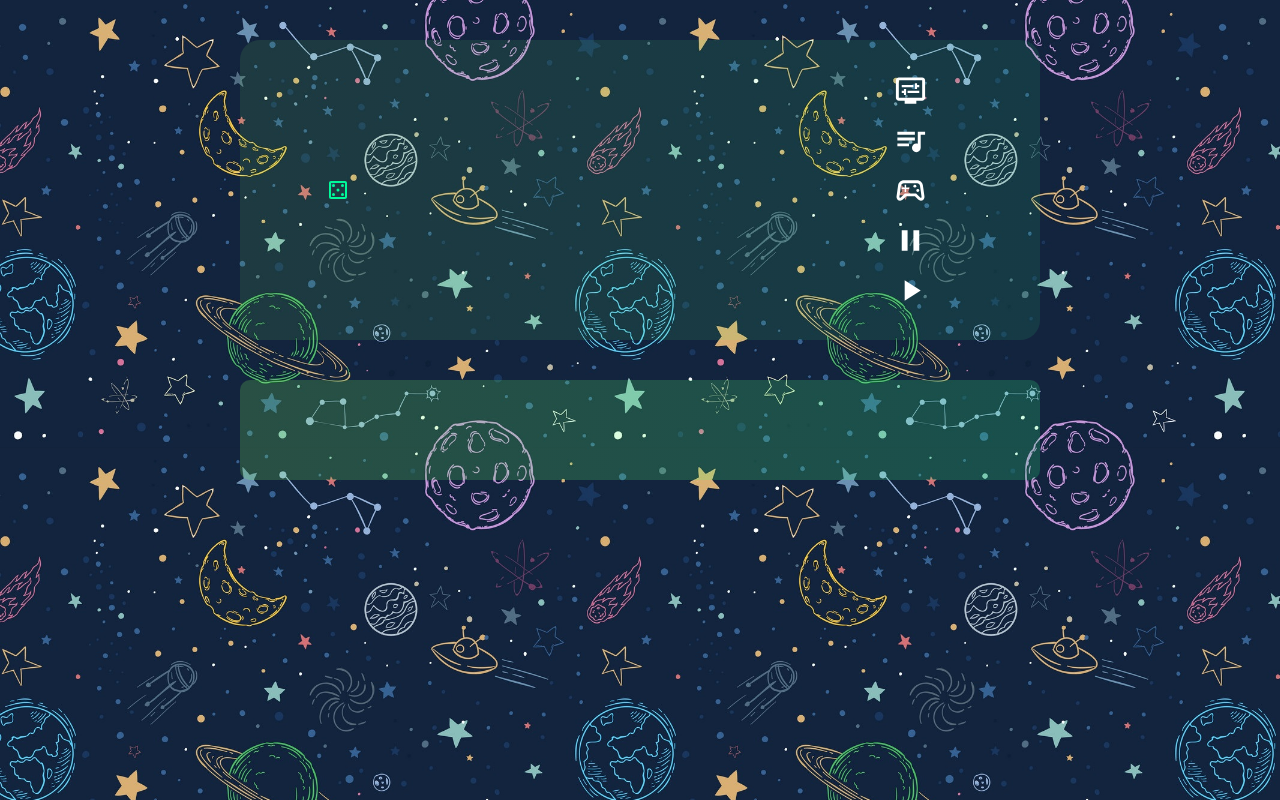
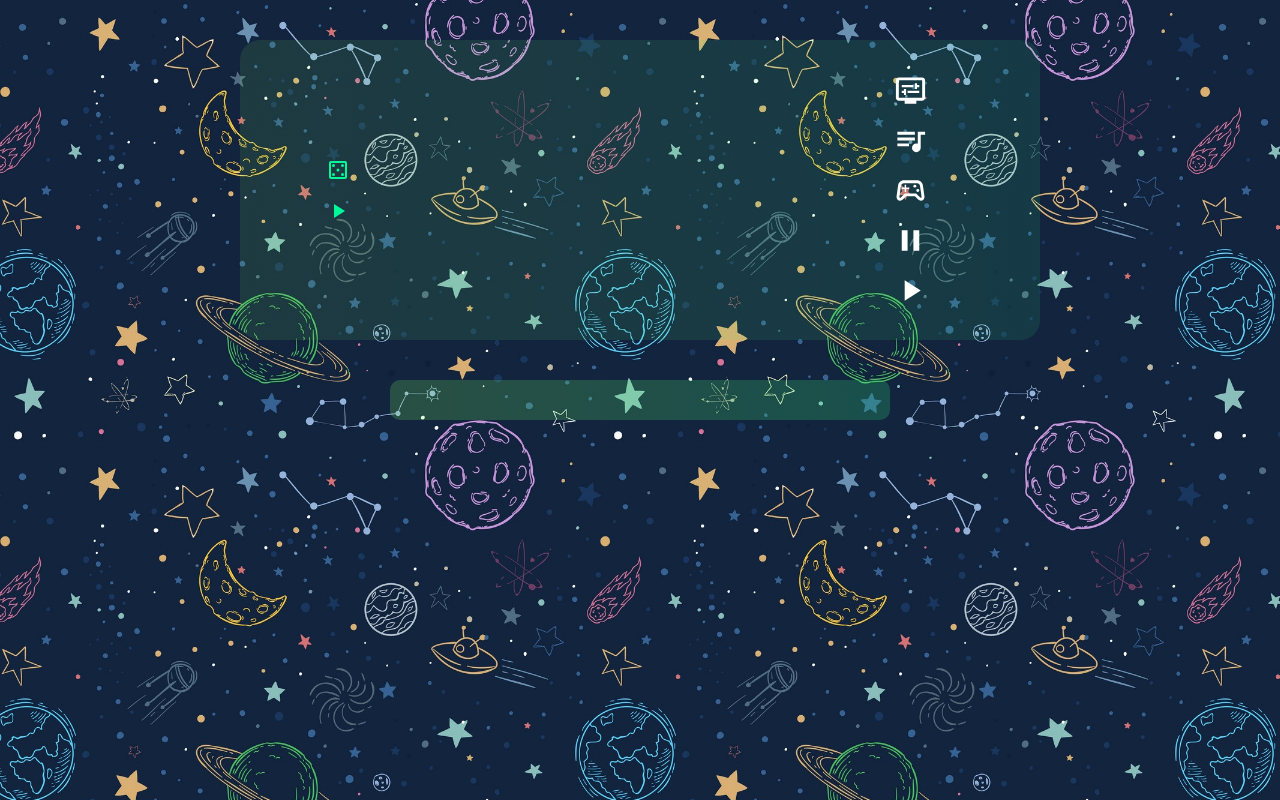
Before and after one commit to Merzaad/botbix, a React (Create React App) app: page / in a window 1280 px wide. Built offline with nearby package versions, Linux system fonts and the light colour scheme.

Commit message:
it works!

```diff
--- a/src/App.tsx
+++ b/src/App.tsx
@@ -37,7 +37,14 @@ function App() {
     }
     dispatch(reorder(x))
   }
-
+  const playAll = () => {
+    records.forEach((x) => {
+      const y = x.src
+      const z = new Audio(y)
+      const t = Number(items[Number(x.id)].margin) * 10
+      setTimeout(() => z.play(), t)
+    })
+  }
   return (
     <Container>
       <Container
@@ -73,6 +80,14 @@ function App() {
             }}
           >
             <CasinoOutlinedIcon />
+          </Button>
+          <Button
+            onClick={playAll}
+            sx={{
+              color: `${notWon ? 'white' : 'mediumspringgreen'}`,
+            }}
+          >
+            <PlayArrowIcon />
           </Button>
         </Container>
         <DnD items={items} onDragEnd={onDragEnd} />
@@ -118,20 +133,16 @@ function App() {
       </Container>
       <Container
         sx={{
-          display: 'flex',
-          flexDirection: 'column',
-          alignItems: 'center',
-          width: '800px',
+          width: '500px',
           marginTop: '5vh',
           borderRadius: '10px',
           boxShadow: 'mediumspringgreen',
-          padding: '50px',
-          gap: '30px;',
+          padding: '20px',
         }}
         id="appbg"
       >
         {records.map((i) => (
-          <SoundBox item={Number(i.id)} />
+          <SoundBox item={Number(i.id)} key={i.id} />
         ))}
       </Container>
     </Container>
--- a/src/app/types.ts
+++ b/src/app/types.ts
@@ -54,5 +54,6 @@ export interface SoundboxState {
     minute: number
     isActive: number
     counter: number
+    src: string | undefined
   }[]
 }
--- a/src/features/soundbox/soundbox.tsx
+++ b/src/features/soundbox/soundbox.tsx
@@ -2,30 +2,17 @@
 /* eslint-disable import/extensions */
 /* eslint-disable import/no-unresolved */
 import * as React from 'react'
-import AudioPlayer from 'material-ui-audio-player'
 import PauseIcon from '@mui/icons-material/Pause'
 import StopIcon from '@mui/icons-material/Stop'
 import PlayArrowIcon from '@mui/icons-material/PlayArrow'
-import CasinoOutlinedIcon from '@mui/icons-material/CasinoOutlined'
 import { useReactMediaRecorder } from 'react-media-recorder'
 import { Button, Container } from '@mui/material'
 import MicNoneOutlinedIcon from '@mui/icons-material/MicNoneOutlined'
-import VolumeUpIcon from '@mui/icons-material/VolumeUp'
-import VolumeMuteIcon from '@mui/icons-material/VolumeMute'
 import RadioButtonCheckedOutlinedIcon from '@mui/icons-material/RadioButtonCheckedOutlined'
 import RadioButtonUncheckedOutlinedIcon from '@mui/icons-material/RadioButtonUncheckedOutlined'
-import { AudioPlayerIcons } from '../../app/types'
 import { useAppDispatch, useAppSelector } from '../../app/hooks'
-import { setIsActive, selectRecords } from './soundboxSlice'
+import { setIsActive, selectRecords, setSrc } from './soundboxSlice'
 
-const icons: AudioPlayerIcons = {
-  PlayIcon: PlayArrowIcon,
-  ReplayIcon: PlayArrowIcon,
-  PauseIcon,
-  VolumeUpIcon,
-  VolumeOffIcon: VolumeMuteIcon,
-  CloseIcon: CasinoOutlinedIcon,
-}
 function SoundBox(props: { item: number }) {
   const { item } = props
   const dispatch = useAppDispatch()
@@ -58,22 +45,16 @@ function SoundBox(props: { item: number }) {
     dispatch(setIsActive({ value: 0, target: item }))
     stopRecording()
   }
-  const src = mediaBlobUrl ? String(mediaBlobUrl) : []
+  React.useEffect(() => {
+    const x = mediaBlobUrl || undefined
+    dispatch(setSrc({ value: x, target: item }))
+  })
   return (
     <Container
       sx={{
-        margin: 'auto',
-        display: 'flex',
-        flexDirection: 'row',
-      }}
-    >
-      <AudioPlayer icons={icons} width="60%" src={src} />
-      <Container
-        sx={{
-          display: 'flex',
-          flexDirection: 'row',
-          width: '40%',
         color: 'white',
+        border: '1px solid',
+        borderRadius: '10px',
       }}
     >
       <Button
@@ -108,7 +89,6 @@ function SoundBox(props: { item: number }) {
         {record[item].isActive === 1 ? <RadioButtonCheckedOutlinedIcon /> : <RadioButtonUncheckedOutlinedIcon />}
       </Button>
     </Container>
-    </Container>
   )
 }
 export default SoundBox
--- a/src/features/soundbox/soundboxSlice.ts
+++ b/src/features/soundbox/soundboxSlice.ts
@@ -27,14 +27,20 @@ export const soundboxSlice = createSlice({
           minute: 0,
           isActive: 0,
           counter: 0,
+          src: '',
         }
         x.records.push(z)
       }
+    },
+    setSrc: (state, action: PayloadAction<{ value: string | undefined, target: number }>) => {
+      const x = state.records
+      const y = action.payload
+      x[y.target].src = y.value
     },
   },
 })
 
 export const selectRecords = (state: RootState) => state.soundbox.records
 
-export const { setIsActive, rollSound } = soundboxSlice.actions
+export const { setIsActive, rollSound, setSrc } = soundboxSlice.actions
 export default soundboxSlice.reducer
```
Lines whose indentation alone changed are shown as unchanged.
